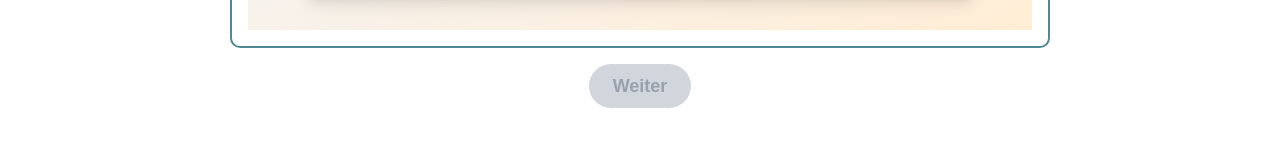
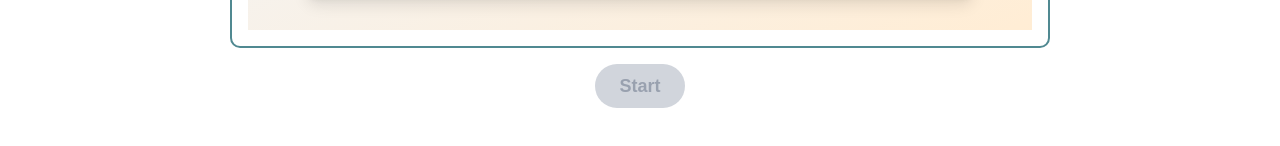
Before and after one commit to L0i0n0a/PsyKi, a Next.js app in the folder multarbeit/: page /prototyp/testphase in a window 1280 px wide. Both pictures are taken after a click on the button "Debug Button". Shown: the part 560-706 px from the top of the page. Built offline with nearby package versions, Linux system fonts and the light colour scheme.

Commit message:
change "weiter" to "start" button

```diff
--- a/multarbeit/src/app/prototyp/testphase/page.tsx
+++ b/multarbeit/src/app/prototyp/testphase/page.tsx
@@ -55,7 +55,7 @@ const Testphase = () => {
               !isLastStep ? 'bg-gray-300! text-gray-400 cursor-not-allowed' : 'bg-[#004346] text-white hover:bg-[#004346]! cursor-pointer'
             }`}
             onClick={() => router.push('/prototyp/mainphase')}>
-            {t('buttonContinue')}
+            Start
           </button>
         </div>
       </div>
```
